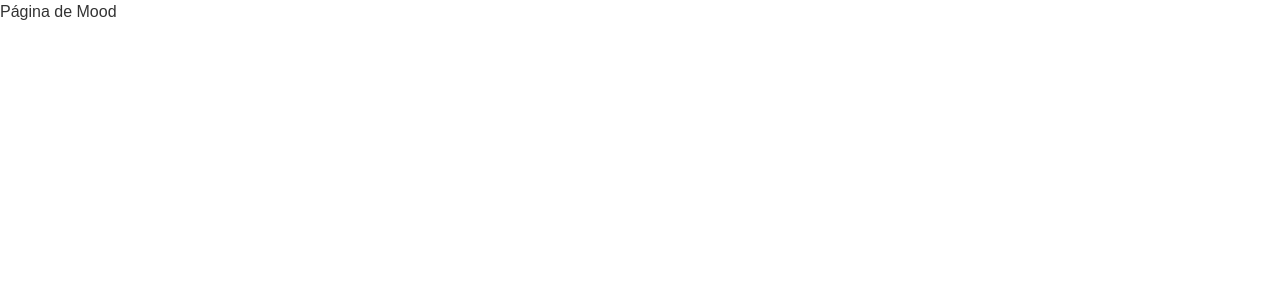
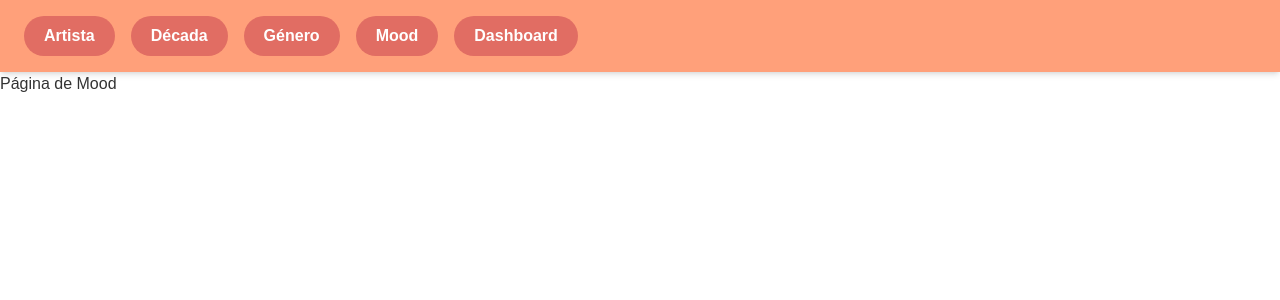
Before and after one commit to Martix-88/spotify-mix-final-mdlps, a Next.js app: page /mood in a window 1280 px wide. Shown: the top 300 px of the page. Built offline with nearby package versions, Linux system fonts and the light colour scheme.

Commit message:
FEAT: Añadida barra navegación al  layout

```diff
--- a/src/app/layout.js
+++ b/src/app/layout.js
@@ -1,5 +1,7 @@
 import { Geist, Geist_Mono } from 'next/font/google';
 import './globals.css';
+
+import NavBar from '@/components/NavBar';
 
 const geistSans = Geist({
     variable: '--font-geist-sans',
@@ -22,6 +24,7 @@ export default function RootLayout({ children }) {
             <body
                 className={`${geistSans.variable} ${geistMono.variable} antialiased`}
             >
+                <NavBar></NavBar>
                 {children}
             </body>
         </html>
```
